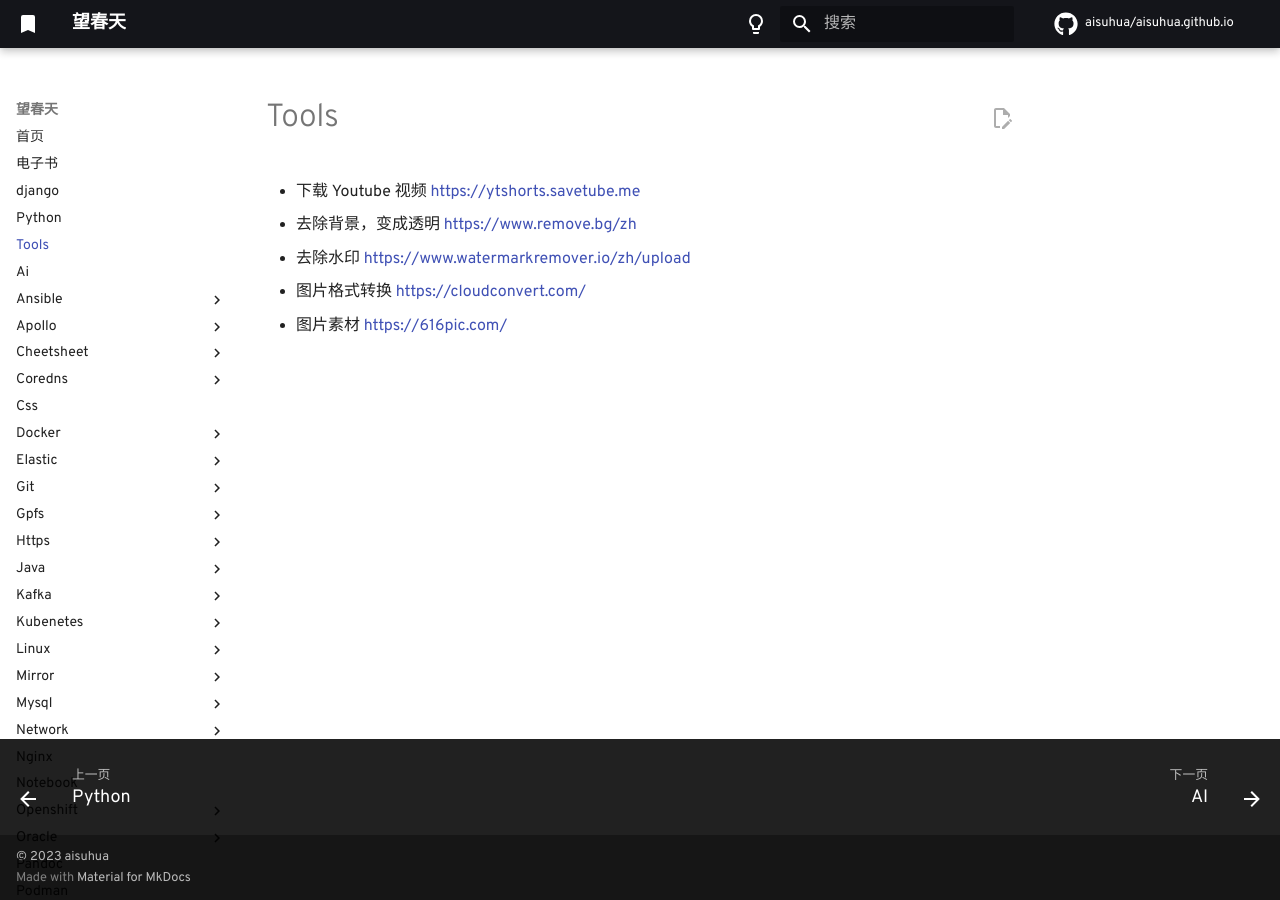
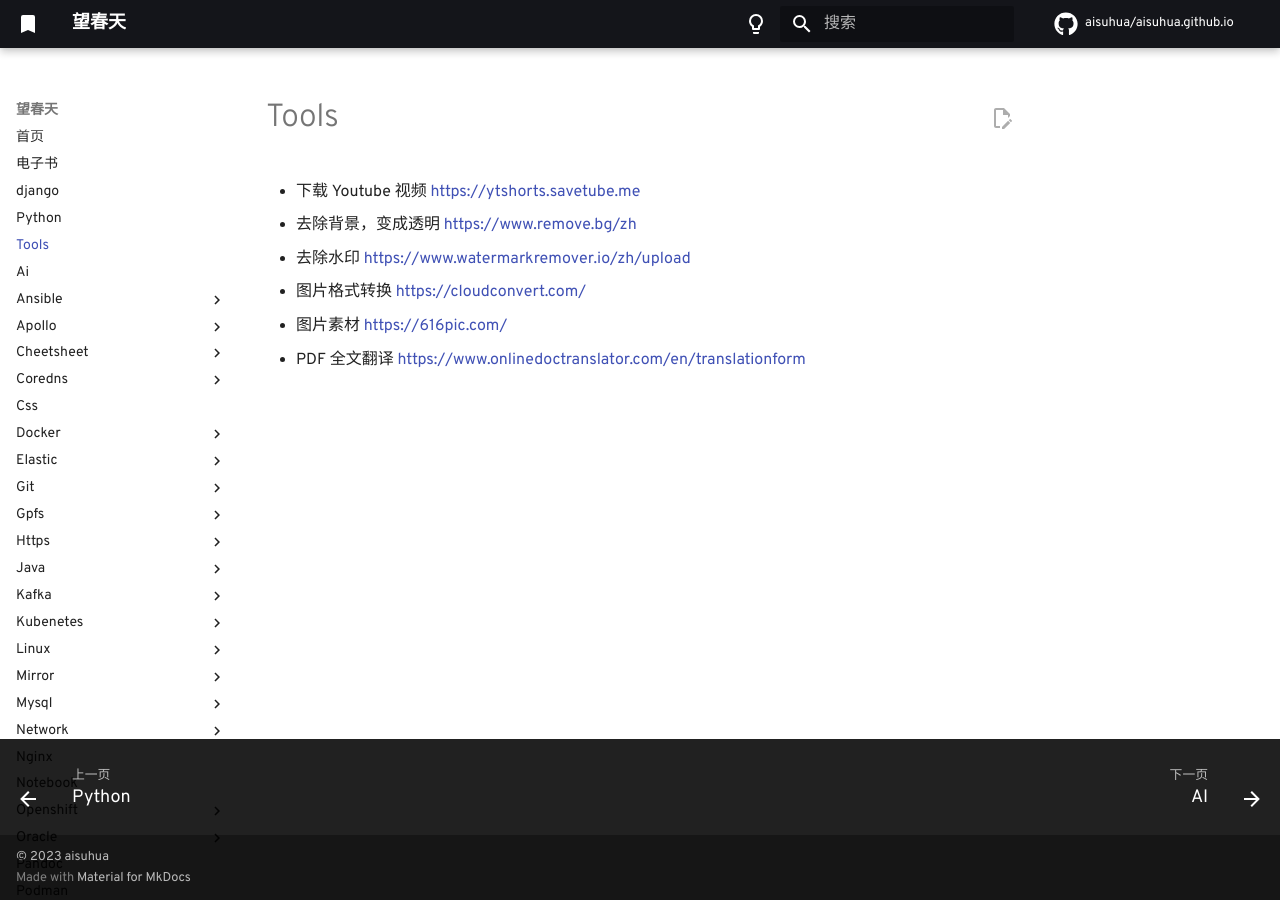
Before and after one commit to aisuhua/aisuhua.github.io, an MkDocs documentation site: the page built from docs/tools.md, in a window 1280 px wide. Built offline with MkDocs 1.6.1 and Material for MkDocs 9.7.7, drawn with Linux system fonts in a browser that asks for light colours; comment, search, counter and statistics services are not loaded.

Commit message:
添加 PDF 全文翻译工具

```diff
--- a/docs/tools.md
+++ b/docs/tools.md
@@ -5,3 +5,4 @@
 - 去除水印 https://www.watermarkremover.io/zh/upload
 - 图片格式转换 https://cloudconvert.com/
 - 图片素材 https://616pic.com/
+- PDF 全文翻译 https://www.onlinedoctranslator.com/en/translationform
```
